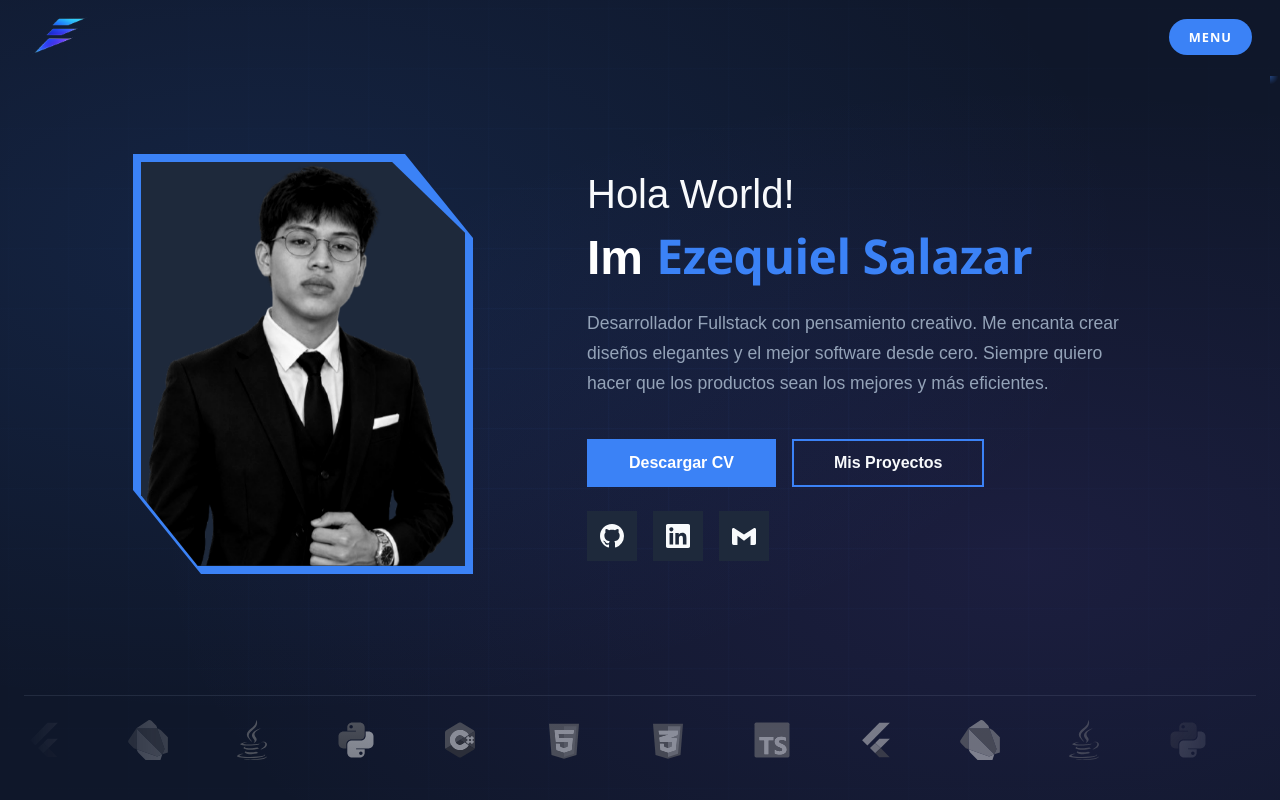
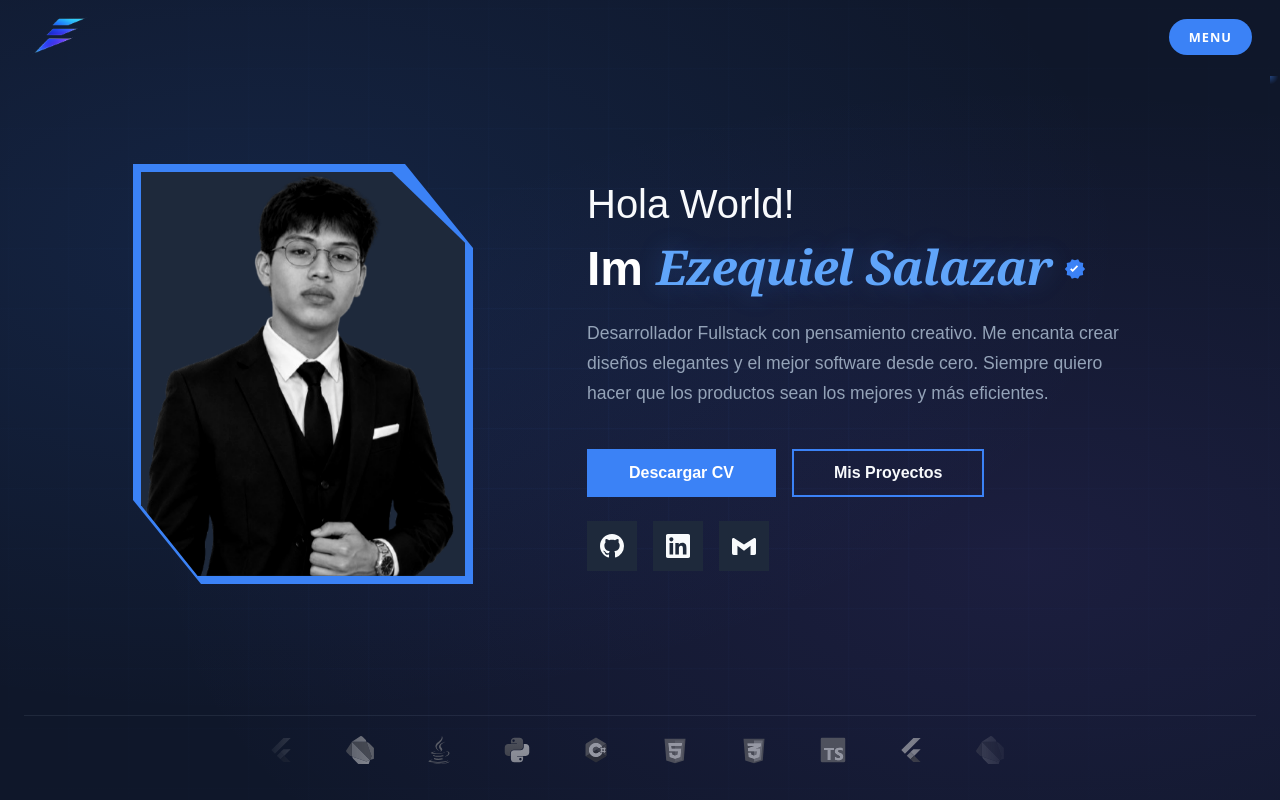
Before and after one commit to Ezequie1Sc/Portafolio, a React (Vite) app: page / in a window 1280 px wide. Shown: the top 800 px of the page. Built offline with nearby package versions, Linux system fonts and the light colour scheme.

Commit message:
feat: fix(hero): carrusel infinito y aumentado tamaño del badge verificado

```diff
--- a/src/components/sections/Hero.css
+++ b/src/components/sections/Hero.css
@@ -54,9 +54,8 @@
   bottom: 0;
   background-image:
     radial-gradient(circle at 0px 0px, rgba(59, 130, 246, 0.4) 0%, transparent 60%);
-  background-size: 10px 10px; /* Tamaño diminuto del gusanito */
+  background-size: 10px 10px;
   background-repeat: no-repeat;
-  /* Animación lenta y suave */
   animation: snakeMove 20s linear infinite;
   pointer-events: none;
   z-index: 1;
@@ -67,7 +66,6 @@
   100% { background-position: 60px 60px, 60px 60px; }
 }
 
-/* Animación del mini gusanito */
 @keyframes snakeMove {
   0% { background-position: 0% 0%; }
   12.5% { background-position: 100% 0%; }
@@ -158,11 +156,42 @@
   100% { opacity: 0; filter: blur(12px); transform: translate3d(0, -28px, 0) rotate(12deg) scale(0.55); }
 }
 
+/* --- NUEVO ESTILO PARA EL TÍTULO CON BADGE --- */
+.hero-title-name-wrap {
+  display: inline-flex;
+  align-items: center;
+  gap: 0.55rem;
+}
+
 .hero-title-name {
-  color: #3b82f6;
-  font-family: 'Montserrat', 'Segoe UI', sans-serif;
+  color: #60a5fa;
+  font-family: 'Playfair Display', 'DM Serif Display', Georgia, serif;
   font-weight: 800;
-  letter-spacing: -0.5px;
+  font-style: italic;
+  letter-spacing: -1px;
+  text-shadow: 0 0 24px rgba(59, 130, 246, 0.28);
+}
+
+.verified-badge {
+  width: 26px;
+  height: 26px;
+  display: inline-flex;
+  align-items: center;
+  justify-content: center;
+  transform: translateY(2px);
+}
+
+.verified-badge svg {
+  width: 100%;
+  height: 100%;
+}
+
+.verified-badge svg path:first-child {
+  fill: #3b82f6;
+}
+
+.verified-badge svg path:last-child {
+  fill: #ffffff;
 }
 
 .hero-title {
@@ -258,7 +287,7 @@
   z-index: 1;
   box-shadow: 0 24px 60px rgba(59, 130, 246, 0.35);
   animation: shapeReveal 0.9s cubic-bezier(0.16, 1, 0.3, 1) both;
-  pointer-events: none; /* Permite que el hover pase a la foto */
+  pointer-events: none;
 }
 
 /* --- CAPA 2: EL RELLENO INTERIOR GRIS --- */
@@ -269,7 +298,7 @@
   background: #1e293b;
   clip-path: polygon(0 0, 77.5% 0, 100% 17.5%, 100% 100%, 17.5% 100%, 0 82.5%);
   z-index: 2;
-  pointer-events: none; /* Permite que el hover pase a la foto */
+  pointer-events: none;
 }
 
 /* --- CAPA 3: CONTENEDOR DE LA FOTO Y EL GLITCH --- */
@@ -313,7 +342,7 @@
   object-position: center 20%;
   z-index: 3;
   opacity: 0;
-  pointer-events: none; /* Permite que el hover pase a la foto */
+  pointer-events: none;
   mix-blend-mode: screen;
 }
 
@@ -336,7 +365,7 @@
   background: linear-gradient(to top, transparent 0%, rgba(59, 130, 246, 0.4) 45%, transparent 100%);
   transform: translateY(110%);
   animation: scanReveal 1.1s cubic-bezier(0.16, 1, 0.3, 1) 0.25s both;
-  pointer-events: none; /* CLAVE: No bloquea el hover */
+  pointer-events: none;
 }
 
 .hero-photo-reveal::after {
@@ -347,18 +376,16 @@
   opacity: 0;
   background: repeating-linear-gradient(to bottom, rgba(255,255,255,0.12) 0px, rgba(255,255,255,0.12) 1px, transparent 2px, transparent 7px);
   animation: imageGlitchIntro 1.4s ease 1s both;
-  pointer-events: none; /* CLAVE: No bloquea el hover */
+  pointer-events: none;
 }
 
-/* --- EFECTO HOVER MÁGICO (AHORA FUNCIONA SÍ O SÍ) --- */
-/* 1. La foto se vuelve a color y hace zoom */
+/* --- EFECTO HOVER MÁGICO --- */
 .hero-photo-reveal:hover .hero-person-img {
   filter: grayscale(0%) contrast(1.08) saturate(1.12);
   animation: none;
   transform: scale(1.07) !important;
 }
 
-/* 2. Las capas de glitch desaparecen para dejar ver la foto a color */
 .hero-photo-reveal:hover .hero-img-glitch {
   display: none;
 }
@@ -406,23 +433,67 @@
 /* --- CARRUSEL DE TECNOLOGÍAS --- */
 .hero-tech-footer {
   width: 100%;
-  padding: 1.5rem 0;
-  border-top: 1px solid rgba(148, 163, 184, 0.15);
+  padding: 0.8rem 0;
+  border-top: 1px solid rgba(148, 163, 184, 0.12);
   display: flex;
   justify-content: center;
   align-items: center;
   z-index: 20;
 }
 
-.tech-scroll-container { width: 100%; overflow: hidden; mask-image: linear-gradient(to right, transparent, black 20%, black 80%, transparent); -webkit-mask-image: linear-gradient(to right, transparent, black 20%, black 80%, transparent); }
-.tech-scroll-track { display: flex; gap: 4rem; animation: scrollLogos 30s linear infinite; width: max-content; }
-.tech-logo-item { display: flex; align-items: center; justify-content: center; opacity: 0.5; filter: grayscale(100%) brightness(1.2); transition: all 0.4s ease; }
-.tech-logo-item:hover { opacity: 1; filter: grayscale(0%) drop-shadow(0 0 8px rgba(59, 130, 246, 0.3)); transform: scale(1.1); }
-.tech-logo-img { height: 40px; width: auto; object-fit: contain; }
-@keyframes scrollLogos { 0% { transform: translateX(0); } 100% { transform: translateX(-50%); } }
+.tech-scroll-container {
+  width: min(760px, 100%);
+  overflow: hidden;
+  mask-image: linear-gradient(to right, transparent, black 14%, black 86%, transparent);
+  -webkit-mask-image: linear-gradient(to right, transparent, black 14%, black 86%, transparent);
+}
 
-@keyframes fadeIn { from { opacity: 0; transform: translateY(20px); } to { opacity: 1; transform: translateY(0); } }
-@keyframes cursor-blink { from, to { opacity: 1; } 50% { opacity: 0; } }
+.tech-scroll-track {
+  display: flex;
+  align-items: center;
+  gap: 2.3rem;
+  width: max-content;
+  animation: scrollLogos 18s linear infinite;
+}
+
+.tech-logo-item {
+  width: 42px;
+  height: 42px;
+  display: flex;
+  align-items: center;
+  justify-content: center;
+  opacity: 0.55;
+  filter: grayscale(100%) brightness(1.15);
+  transition: all 0.35s ease;
+  flex: 0 0 auto;
+}
+
+.tech-logo-item:hover {
+  opacity: 1;
+  filter: grayscale(0%) drop-shadow(0 0 8px rgba(59, 130, 246, 0.35));
+  transform: scale(1.12);
+}
+
+.tech-logo-img {
+  height: 28px;
+  width: 28px;
+  object-fit: contain;
+}
+
+@keyframes scrollLogos {
+  from { transform: translateX(0); }
+  to { transform: translateX(-50%); }
+}
+
+@keyframes fadeIn {
+  from { opacity: 0; transform: translateY(20px); }
+  to { opacity: 1; transform: translateY(0); }
+}
+
+@keyframes cursor-blink {
+  from, to { opacity: 1; }
+  50% { opacity: 0; }
+}
 
 /* ========================================
    RESPONSIVE MOBILE
--- a/src/components/sections/Hero.tsx
+++ b/src/components/sections/Hero.tsx
@@ -16,7 +16,7 @@ const Hero: React.FC = () => {
   const [greetingIndex, setGreetingIndex] = useState<number>(0);
   const [fadeGreeting, setFadeGreeting] = useState<boolean>(true);
 
-  // Array de tecnologías para el footer
+  // Array de tecnologías para el footer (con duplicados para efecto infinito)
   const techLogos: TechLogo[] = [
     { name: 'Flutter', icon: '/icons/flutter.svg' },
     { name: 'Dart', icon: '/icons/dart.svg' },
@@ -124,8 +124,18 @@ const Hero: React.FC = () => {
             <span className="greeting-world">World!</span>
           </h2>
 
+          {/* TÍTULO CON NOMBRE Y BADGE DE VERIFICACIÓN */}
           <h1 className="hero-title">
-            Im <span className="hero-title-name">Ezequiel Salazar</span>
+            Im{" "}
+            <span className="hero-title-name-wrap">
+              <span className="hero-title-name">Ezequiel Salazar</span>
+              <span className="verified-badge" title="Verificado">
+                <svg viewBox="0 0 24 24" aria-hidden="true">
+                  <path d="M22.25 12l-2.1 2.4.3 3.2-3.1.7-1.6 2.8L12.9 20 10 21.1l-1.6-2.8-3.1-.7.3-3.2L3.5 12l2.1-2.4-.3-3.2 3.1-.7L10 2.9 12.9 4 15.8 2.9l1.6 2.8 3.1.7-.3 3.2L22.25 12z" />
+                  <path d="M10.8 14.8l-2.4-2.4 1.2-1.2 1.2 1.2 3.8-3.8 1.2 1.2-5 5z" />
+                </svg>
+              </span>
+            </span>
           </h1>
 
           <p className="hero-description">
```
